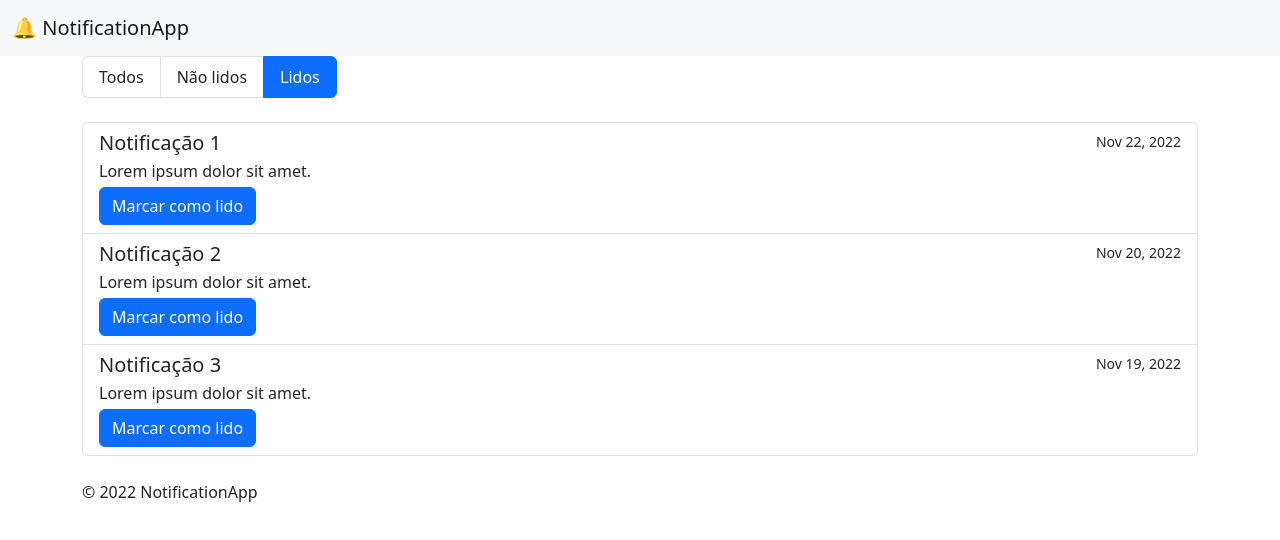
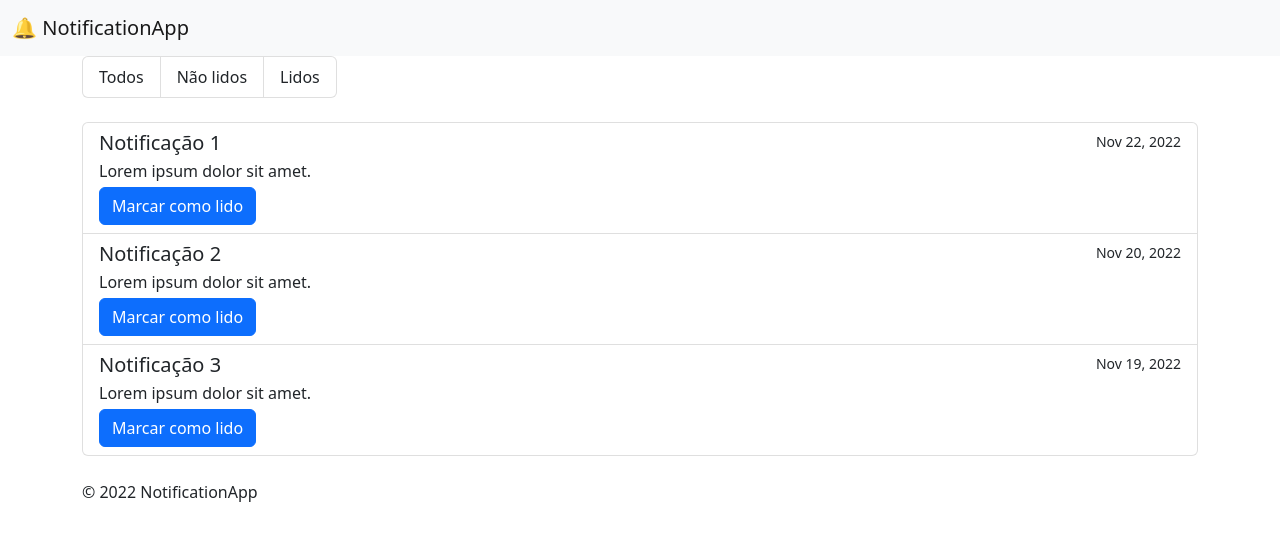
Before and after one commit to saullbrandao/DEVinPhilips, an Angular app in the folder Semana08/: page /home in a window 1280 px wide. Shown: the top 540 px of the page. Built offline with nearby package versions, Linux system fonts and the light colour scheme.

Commit message:
M1S10EX09

```diff
--- a/Semana08/src/app/filter/filter.component.html
+++ b/Semana08/src/app/filter/filter.component.html
@@ -2,10 +2,10 @@
   <button
     type="button"
     class="list-group-item"
-    *ngFor="let buttonText of buttonTextList"
-    [ngClass]="{ active: activeButton === buttonText }"
-    (click)="handleClick(buttonText)"
+    *ngFor="let filter of filters"
+    [ngClass]="{ active: activeButton === filter }"
+    (click)="handleClick(filter)"
   >
-    {{ buttonText }}
+    {{ getButtonText(filter) }}
   </button>
 </div>
--- a/Semana08/src/app/filter/filter.component.ts
+++ b/Semana08/src/app/filter/filter.component.ts
@@ -1,4 +1,5 @@
-import { Component, EventEmitter, Output } from '@angular/core';
+import { Component, EventEmitter, Input, Output } from '@angular/core';
+import { ButtonText, NotificationFilter } from './filter';
 
 @Component({
   selector: 'ntap-filter',
@@ -6,13 +7,16 @@ import { Component, EventEmitter, Output } from '@angular/core';
   styleUrls: ['./filter.component.scss'],
 })
 export class FilterComponent {
-  buttonTextList = ['Todos', 'Não lidos', 'Lidos'];
-  activeButton = 'Lidos';
+  filters: NotificationFilter[] = ['todos', 'nao-lidos', 'lidos'];
+  @Input() activeButton: NotificationFilter = 'todos';
 
-  @Output() filterEvent = new EventEmitter<string>();
+  @Output() filterEvent = new EventEmitter<NotificationFilter>();
 
-  handleClick(buttonText: string) {
-    this.activeButton = buttonText;
+  getButtonText(filter: NotificationFilter) {
+    return ButtonText[filter];
+  }
+
+  handleClick(buttonText: NotificationFilter) {
     this.filterEvent.emit(buttonText);
   }
 }
--- /dev/null
+++ b/Semana08/src/app/filter/filter.ts
@@ -0,0 +1,7 @@
+export type NotificationFilter = 'todos' | 'nao-lidos' | 'lidos';
+
+export enum ButtonText {
+  'todos' = 'Todos',
+  'nao-lidos' = 'Não lidos',
+  'lidos' = 'Lidos',
+}
--- a/Semana08/src/app/notification-list/notification-list.component.html
+++ b/Semana08/src/app/notification-list/notification-list.component.html
@@ -1,12 +1,14 @@
-<ntap-filter (filterEvent)="setFilter($event)"></ntap-filter>
+<ntap-filter
+  [activeButton]="filter"
+  (filterEvent)="setFilter($event)"
+></ntap-filter>
 
 <div class="list-group">
   <a
-    href="#"
     class="list-group-item list-group-item-action"
     [ngClass]="{ 'read-notification': notification.isRead }"
     aria-current="true"
-    *ngFor="let notification of notifications"
+    *ngFor="let notification of getFilteredNotifications(filter)"
   >
     <div class="d-flex w-100 justify-content-between">
       <h5 class="mb-1">{{ notification.title }}</h5>
--- a/Semana08/src/app/notification-list/notification-list.component.ts
+++ b/Semana08/src/app/notification-list/notification-list.component.ts
@@ -1,11 +1,14 @@
-import { Component } from '@angular/core';
+import { Component, OnInit } from '@angular/core';
+import { ActivatedRoute, Router } from '@angular/router';
+import { NotificationFilter } from '../filter/filter';
 
 @Component({
   selector: 'ntap-notification-list',
   templateUrl: './notification-list.component.html',
   styleUrls: ['./notification-list.component.scss'],
 })
-export class NotificationListComponent {
+export class NotificationListComponent implements OnInit {
+  filter: NotificationFilter = 'todos';
   notifications = [
     {
       id: 1,
@@ -30,6 +33,8 @@ export class NotificationListComponent {
     },
   ];
 
+  constructor(private router: Router, private route: ActivatedRoute) {}
+
   setReadStatus(id: number) {
     const changedNotifications = this.notifications.map((notification) => {
       if (notification.id === id) {
@@ -45,7 +50,28 @@ export class NotificationListComponent {
     this.notifications = changedNotifications;
   }
 
-  setFilter(event: string) {
-    console.log(event);
+  setFilter(filter: NotificationFilter) {
+    this.router.navigate([`/home/${filter}`]);
+  }
+
+  getFilteredNotifications(filter: NotificationFilter): any {
+    switch (filter) {
+      case 'lidos':
+        return this.notifications.filter(
+          (notification) => notification.isRead === true
+        );
+      case 'nao-lidos':
+        return this.notifications.filter(
+          (notification) => notification.isRead === false
+        );
+      default:
+        return this.notifications;
+    }
+  }
+
+  ngOnInit(): void {
+    this.route.params.subscribe((param) => {
+      this.filter = param['filter'];
+    });
   }
 }
```
Also changed, not shown: Semana08/src/app/app-routing.module.ts (+5 -14 lines).
